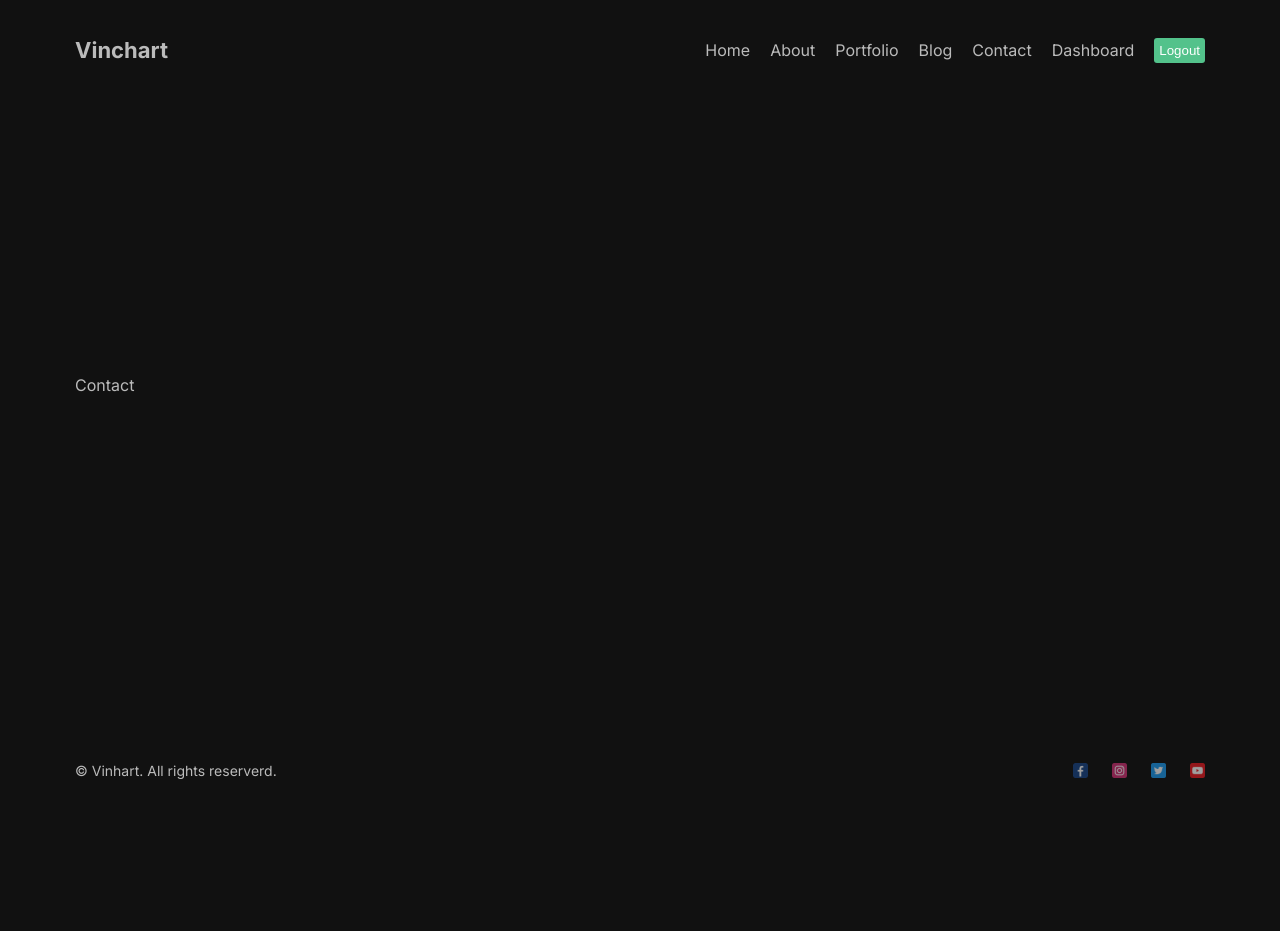
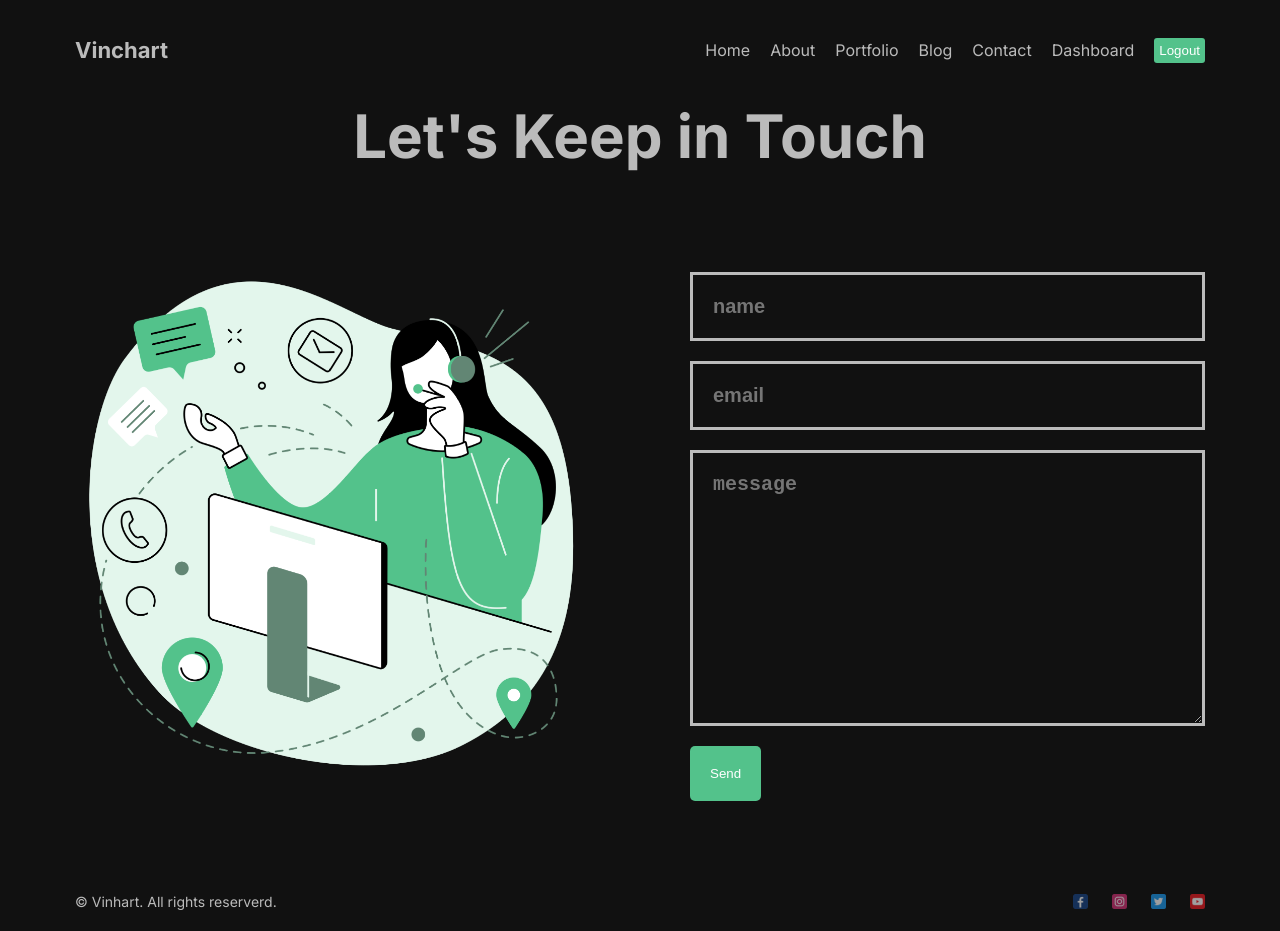
Before and after one commit to mirzasahin/nextjs-fullstack-app, a Next.js app: page /contact in a window 1280 px wide. Before the commit the page ends 800 px from the top, so only its background shows below. Built offline with nearby package versions, Linux system fonts and the light colour scheme.

Commit message:
Add img animation tags

```diff
--- a/src/app/about/page.module.css
+++ b/src/app/about/page.module.css
@@ -35,4 +35,7 @@
 }
 
 .desc{
+    font-size: 18px;
+    font-weight: 300;
+    text-align: justify;
 }
--- a/src/app/contact/page.jsx
+++ b/src/app/contact/page.jsx
@@ -1,10 +1,30 @@
-import React from 'react'
-import styles from './page.module.css'
+import React from "react";
+import styles from "./page.module.css";
+import Image from "next/image";
+import Button from "@/components/Button/Button";
 
 const Contact = () => {
   return (
-    <div className={styles.container}>Contact</div>
-  )
-}
+    <div className={styles.container}>
+      <h1 className={styles.title}>Let's Keep in Touch</h1>
+      <div className={styles.content}>
+        <div className={styles.imgContainer}>
+          <Image
+            src="/contact.png"
+            alt=""
+            fill={true}
+            className={styles.image}
+          />
+        </div>
+        <form className={styles.form}>
+          <input type="text" placeholder="name" className={styles.input} />
+          <input type="text" placeholder="email" className={styles.input} />
+          <textarea className={styles.textArea} placeholder="message" id="" cols="30" rows="10"></textarea>
+          <Button url="#" text="Send" />
+        </form>
+      </div>
+    </div>
+  );
+};
 
-export default Contact
+export default Contact;
--- a/src/app/contact/page.module.css
+++ b/src/app/contact/page.module.css
@@ -1,2 +1,52 @@
-.container{
+.container {
 }
+
+.title{
+    font-size: 60px;
+    margin-bottom: 100px;
+    text-align: center;
+}
+
+.content {
+  display: flex;
+  align-items: center;
+  gap: 100px;
+}
+
+.imgContainer {
+  flex: 1;
+  height: 500px;
+  position: relative;
+}
+
+.image{
+    object-fit: contain;
+    animation: move 3s infinite ease alternate;
+}
+
+@keyframes move{
+    from{
+        transform: translateY(-15px);
+    }
+    to{
+        transform: translateY(0px) scale(1.03);
+    }
+}
+
+.form {
+  flex: 1;
+  display: flex;
+  flex-direction: column;
+  gap: 20px;
+}
+
+.input, .textArea{
+    padding: 20px;
+    background-color: transparent;
+    border: none;
+    outline: none;
+    color: #bbb;
+    border: 3px solid #bbb;
+    font-size: 20px;
+    font-weight: bold;
+}
--- a/src/app/page.module.css
+++ b/src/app/page.module.css
@@ -22,7 +22,17 @@
 .img{
   width: 100%;
   height: 500px;
-  object-fit: cover;
+  object-fit: contain;
+  animation: move 3s infinite ease alternate;
+}
+
+@keyframes move{
+    from{
+        transform: translateY(-10px);
+    }
+    to{
+        transform: translateY(10px);
+    }
 }
 
 .desc{
--- a/src/app/portfolio/page.jsx
+++ b/src/app/portfolio/page.jsx
@@ -3,7 +3,7 @@
 
 const Portfolio = () => {
   return (
-    <div>Portfolio</div>
+    <div className={styles.container}>Portfolio</div>
   )
 }
 
```
